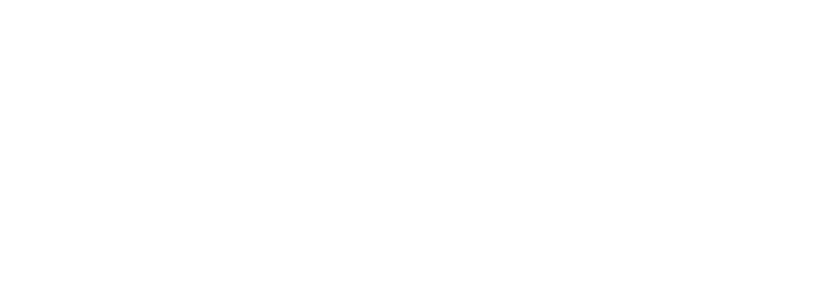
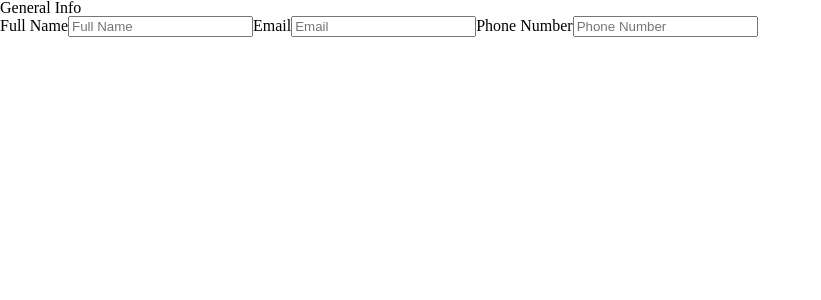
Before and after one commit to dylen400mh/cv-application, a React (Vite) app: page / in a window 1280 px wide. Shown: the top 300 px of the page, without its empty margins (0-821 px from the left). Built offline with nearby package versions, Linux system fonts and the light colour scheme.

Commit message:
Create Resume and GeneralInfo components and rerender resume with input changes.

```diff
--- a/src/components/App.jsx
+++ b/src/components/App.jsx
@@ -1,11 +1,21 @@
-import '../styles/App.css'
+import { useState } from "react";
+import "../styles/App.css";
+import GeneralInfo from "./GeneralInfo";
+import Resume from "./Resume";
 
 function App() {
+  const [generalInfo, setGeneralInfo] = useState({
+    name: "",
+    email: "",
+    phone: "",
+  });
 
   return (
     <>
+      <GeneralInfo data={generalInfo} handleChange={setGeneralInfo}/>
+      <Resume generalInfo={generalInfo} />
     </>
-  )
+  );
 }
 
-export default App
+export default App;
--- /dev/null
+++ b/src/components/GeneralInfo.jsx
@@ -0,0 +1,28 @@
+/* eslint-disable react/prop-types */
+function GeneralInfo({ data, handleChange }) {
+  const handleNameChange = (e) => {
+    handleChange({ ...data, name: e.target.value });
+  };
+
+  const handleEmailChange = (e) => {
+    handleChange({ ...data, email: e.target.value });
+  };
+
+  const handlePhoneChange = (e) => {
+    handleChange({ ...data, phone: e.target.value });
+  };
+
+  return (
+    <section>
+      <h1>General Info</h1>
+      <label htmlFor="">Full Name</label>
+      <input type="text" placeholder="Full Name" onChange={handleNameChange} />
+      <label htmlFor="">Email</label>
+      <input type="text" placeholder="Email" onChange={handleEmailChange} />
+      <label htmlFor="">Phone Number</label>
+      <input type="text" placeholder="Phone Number" onChange={handlePhoneChange}/>
+    </section>
+  );
+}
+
+export default GeneralInfo;
--- /dev/null
+++ b/src/components/Resume.jsx
@@ -0,0 +1,19 @@
+/* eslint-disable react/prop-types */
+function Resume({ generalInfo }) {
+  return (
+    <div>
+      <header>
+        <h1>{generalInfo.name}</h1>
+        <ul>
+          <li>{generalInfo.email}</li>
+          <li>{generalInfo.phone}</li>
+        </ul>
+      </header>
+      <main>
+
+      </main>
+    </div>
+  );
+}
+
+export default Resume;
```
